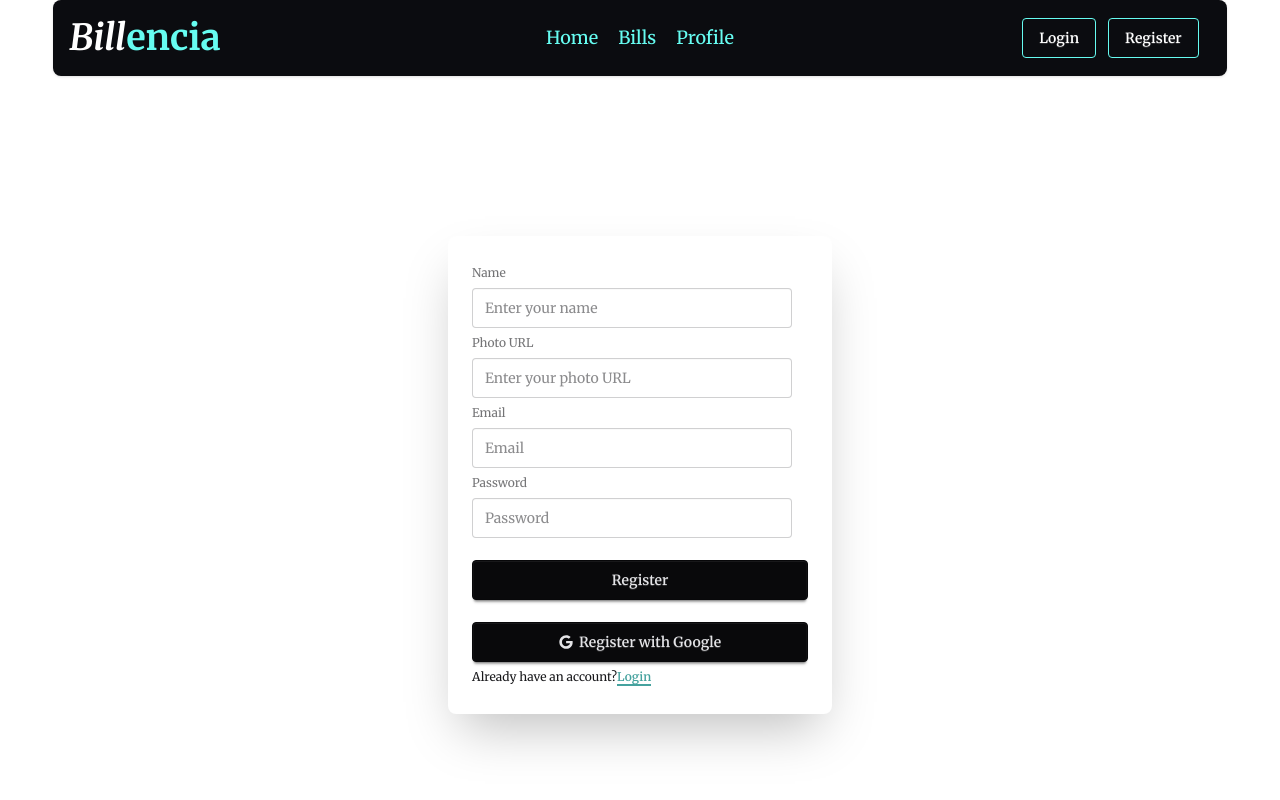
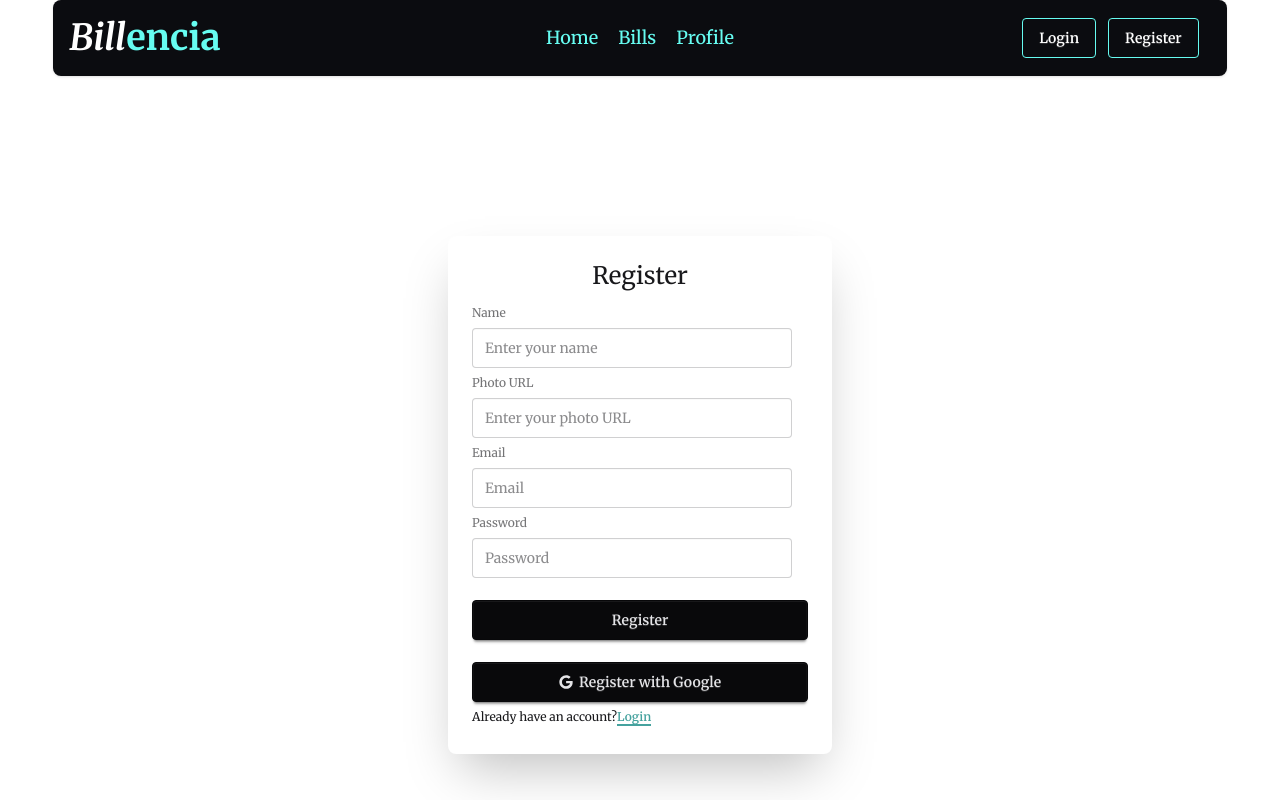
Before and after one commit to LamiyaRK/Billing, a React (Vite) app: page /register in a window 1280 px wide. Shown: the top 800 px of the page. Built offline with nearby package versions, Linux system fonts and the light colour scheme; no server answers.

Commit message:
Updated readme file

```diff
--- a/src/Components/Login.jsx
+++ b/src/Components/Login.jsx
@@ -8,6 +8,7 @@ const Login = () => {
     const [err,setErr]=useState('')
     const loc=useLocation();
     const navigate=useNavigate()
+    const p=loc.state?loc.state:'/'
     const {signIn,setUser,gRegister,forPass}=use(AuthContext)
     const handleLogin=e=>{
         e.preventDefault();
@@ -52,6 +53,7 @@ const Login = () => {
           <div className="card bg-base-100 w-full max-w-sm shrink-0 shadow-2xl mx-auto my-40">
 
       <div className="card-body">
+      <h1 className='text-center text-2xl'>Login</h1>
         <form className="fieldset" onSubmit={handleLogin}>
           <label className="label">Email</label>
           <input type="email" className="input" placeholder="Email" name='email'/>
@@ -61,7 +63,7 @@ const Login = () => {
           <button className="btn btn-neutral mt-4" value='submit'>Login</button>
            <button className="btn btn-neutral mt-4" onClick={hRegister}><FaGoogle />Login with Google</button>
         {   err&&<p className='btn btn-error '>{err.message}</p>}
-          <p >Don't have any accout?<Link to='/register' className='text-info font-semibold  border-b-2'>Register</Link></p>
+          <p >Don't have any accout?<Link to='/register' state={p}  className='text-info font-semibold  border-b-2'>Register</Link></p>
         </form>
       </div>
     </div>
--- a/src/Components/Register.jsx
+++ b/src/Components/Register.jsx
@@ -42,6 +42,7 @@ const Register = () => {
            <div className="card bg-base-100 w-full max-w-sm shrink-0 shadow-2xl mx-auto my-40">
 
           <div className="card-body">
+          <h1 className='text-center text-2xl'>Register</h1>
             <form className="fieldset" onSubmit={handleRegister} >
             <label className="label">Name</label>
               <input type="text" className="input" placeholder="Enter your name" name='name' required/>
@@ -56,7 +57,7 @@ const Register = () => {
               <button className="btn btn-neutral mt-4" value='submit'>Register</button>
               <button className="btn btn-neutral mt-4" onClick={hRegister}><FaGoogle /> Register with Google</button>
               {   err&&<p className='btn btn-error'>{err.message}</p>}
-              <p >Already have an account?<Link to='/login' className='text-info font-semibold  border-b-2'>Login</Link></p>
+              <p >Already have an account?<Link to='/login'  className='text-info font-semibold  border-b-2'>Login</Link></p>
             </form>
           </div>
         </div>
```
Also changed, not shown: 1 other file (tests, documents, lock files or other folders).
